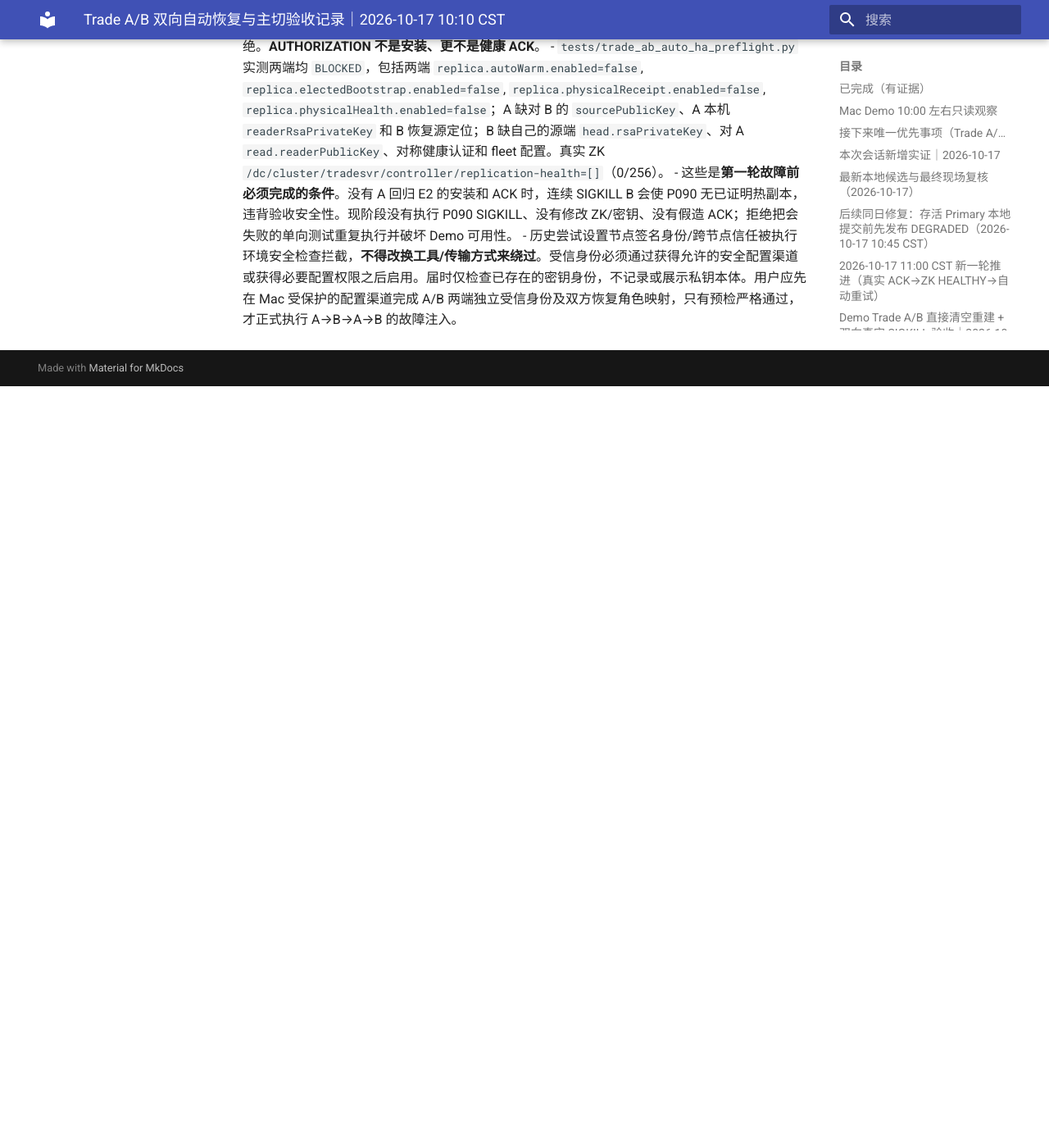
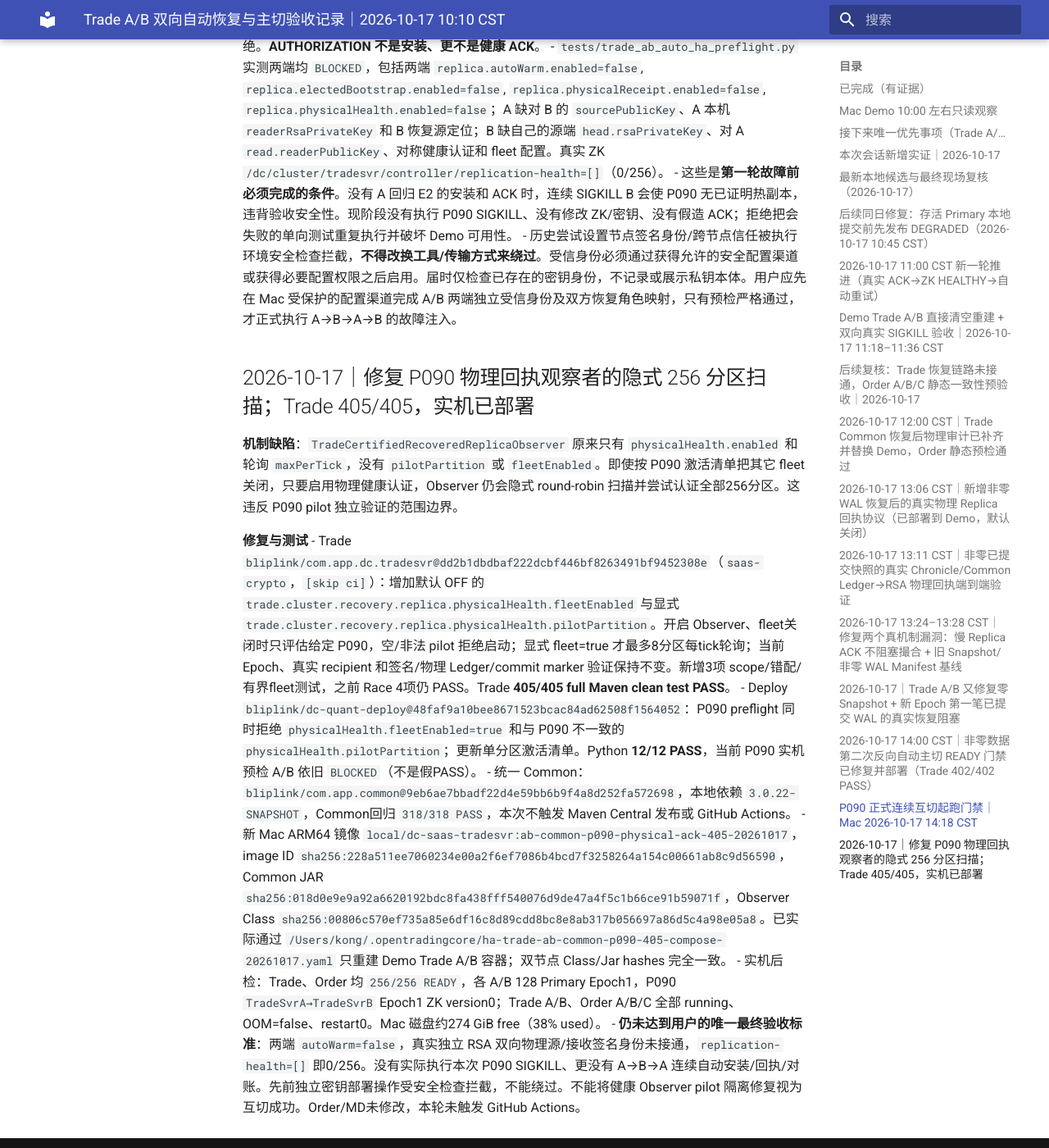
Before and after one commit to bliplink/dc-quant-deploy, an MkDocs documentation site: the page built from docs/TRADE_AB_20261017_PROGRESS_EVIDENCE.zh-CN.md, in a window 1280 px wide and 1400 px high, scrolled down 14762 px. Shown: the whole window at 82% size. Built offline with MkDocs 1.6.1 and Material for MkDocs 9.7.7, drawn with Linux system fonts in a browser that asks for light colours; before the commit the page ends 15233 px from its top, so only the background shows below that.

Commit message:
docs(ha): Trade 405 P090-only physical ACK pilot fleet guard, real ARM64 Demo and remaining identity blocker [skip ci]

```diff
--- a/docs/TRADE_AB_20261017_PROGRESS_EVIDENCE.zh-CN.md
+++ b/docs/TRADE_AB_20261017_PROGRESS_EVIDENCE.zh-CN.md
@@ -172,3 +172,15 @@
 - `tests/trade_ab_auto_ha_preflight.py` 实测两端均 `BLOCKED`，包括两端 `replica.autoWarm.enabled=false`, `replica.electedBootstrap.enabled=false`, `replica.physicalReceipt.enabled=false`, `replica.physicalHealth.enabled=false`；A 缺对 B 的 `sourcePublicKey`、A 本机 `readerRsaPrivateKey` 和 B 恢复源定位；B 缺自己的源端 `head.rsaPrivateKey`、对 A `read.readerPublicKey`、对称健康认证和 fleet 配置。真实 ZK `/dc/cluster/tradesvr/controller/replication-health=[]`（0/256）。
 - 这些是**第一轮故障前必须完成的条件**。没有 A 回归 E2 的安装和 ACK 时，连续 SIGKILL B 会使 P090 无已证明热副本，违背验收安全性。现阶段没有执行 P090 SIGKILL、没有修改 ZK/密钥、没有假造 ACK；拒绝把会失败的单向测试重复执行并破坏 Demo 可用性。
 - 历史尝试设置节点签名身份/跨节点信任被执行环境安全检查拦截，**不得改换工具/传输方式来绕过**。受信身份必须通过获得允许的安全配置渠道或获得必要配置权限之后启用。届时仅检查已存在的密钥身份，不记录或展示私钥本体。用户应先在 Mac 受保护的配置渠道完成 A/B 两端独立受信身份及双方恢复角色映射，只有预检严格通过，才正式执行 A→B→A→B 的故障注入。
+
+## 2026-10-17｜修复 P090 物理回执观察者的隐式 256 分区扫描；Trade 405/405，实机已部署
+
+**机制缺陷**：`TradeCertifiedRecoveredReplicaObserver` 原来只有 `physicalHealth.enabled` 和轮询 `maxPerTick`，没有 `pilotPartition` 或 `fleetEnabled`。即使按 P090 激活清单把其它 fleet 关闭，只要启用物理健康认证，Observer 仍会隐式 round-robin 扫描并尝试认证全部256分区。这违反 P090 pilot 独立验证的范围边界。
+
+**修复与测试**
+- Trade `bliplink/com.app.dc.tradesvr@dd2b1dbdbaf222dcbf446bf8263491bf9452308e`（`saas-crypto`，`[skip ci]`）：增加默认 OFF 的 `trade.cluster.recovery.replica.physicalHealth.fleetEnabled` 与显式 `trade.cluster.recovery.replica.physicalHealth.pilotPartition`。开启 Observer、fleet关闭时只评估给定 P090，空/非法 pilot 拒绝启动；显式 fleet=true 才最多8分区每tick轮询；当前 Epoch、真实 recipient 和签名/物理 Ledger/commit marker 验证保持不变。新增3项 scope/错配/有界fleet测试，之前 Race 4项仍 PASS。Trade **405/405 full Maven clean test PASS**。
+- Deploy `bliplink/dc-quant-deploy@48faf9a10bee8671523bcac84ad62508f1564052`：P090 preflight 同时拒绝 `physicalHealth.fleetEnabled=true` 和与 P090 不一致的 `physicalHealth.pilotPartition`；更新单分区激活清单。Python **12/12 PASS**，当前 P090 实机预检 A/B 依旧 `BLOCKED`（不是假PASS）。
+- 统一 Common：`bliplink/com.app.common@9eb6ae7bbadf22d4e59bb6b9f4a8d252fa572698`，本地依赖 `3.0.22-SNAPSHOT`，Common回归 `318/318 PASS`，本次不触发 Maven Central 发布或 GitHub Actions。
+- 新 Mac ARM64 镜像 `local/dc-saas-tradesvr:ab-common-p090-physical-ack-405-20261017`，image ID `sha256:228a511ee7060234e00a2f6ef7086b4bcd7f3258264a154c00661ab8c9d56590`，Common JAR `sha256:018d0e9e9a92a6620192bdc8fa438fff540076d9de47a4f5c1b66ce91b59071f`，Observer Class `sha256:00806c570ef735a85e6df16c8d89cdd8bc8e8ab317b056697a86d5c4a98e05a8`。已实际通过 `/Users/kong/.opentradingcore/ha-trade-ab-common-p090-405-compose-20261017.yaml` 只重建 Demo Trade A/B 容器；双节点 Class/Jar hashes 完全一致。
+- 实机后检：Trade、Order 均 `256/256 READY`，各 A/B 128 Primary Epoch1，P090 `TradeSvrA→TradeSvrB` Epoch1 ZK version0；Trade A/B、Order A/B/C 全部 running、OOM=false、restart0。Mac 磁盘约274 GiB free（38% used）。
+- **仍未达到用户的唯一最终验收标准**：两端 `autoWarm=false`，真实独立 RSA 双向物理源/接收签名身份未接通，`replication-health=[]` 即0/256。没有实际执行本次 P090 SIGKILL、更没有 A→B→A 连续自动安装/回执/对账。先前独立密钥部署操作受安全检查拦截，不能绕过。不能将健康 Observer pilot 隔离修复视为互切成功。Order/MD未修改，本轮未触发 GitHub Actions。
```
